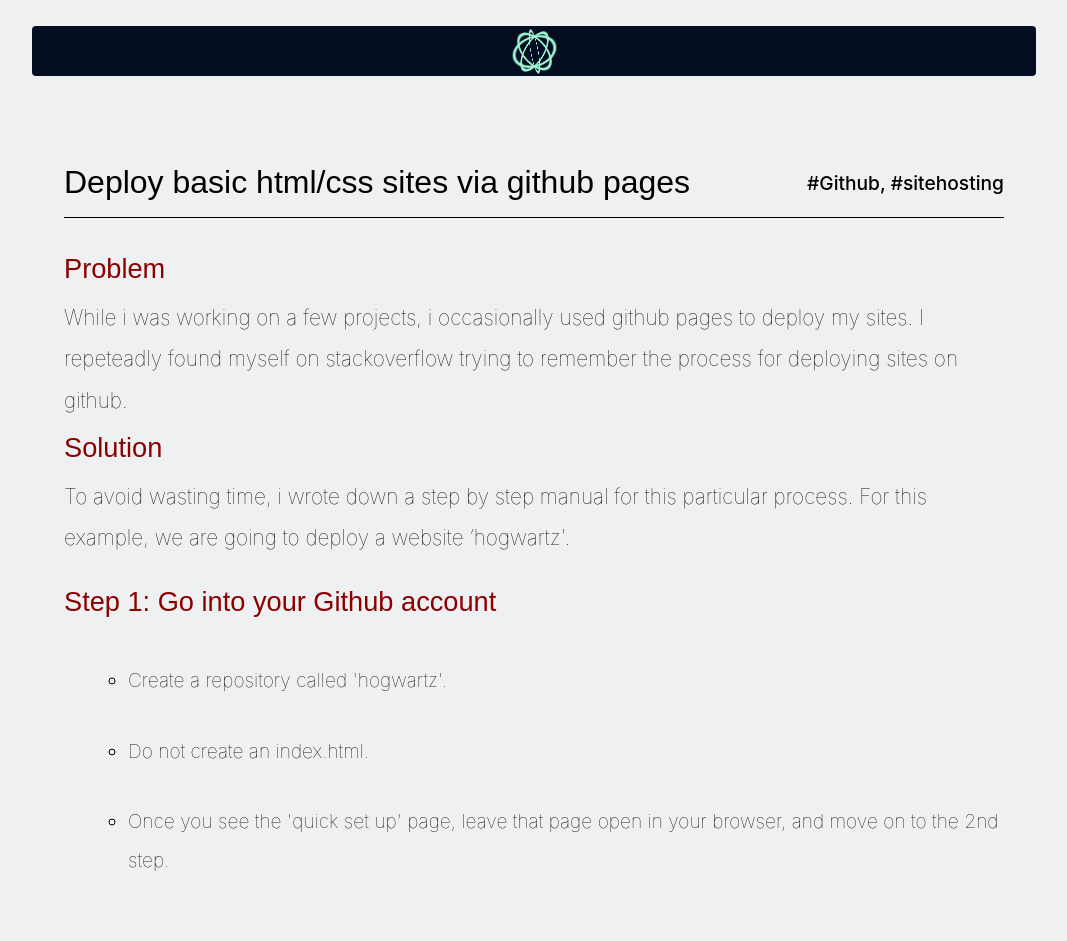
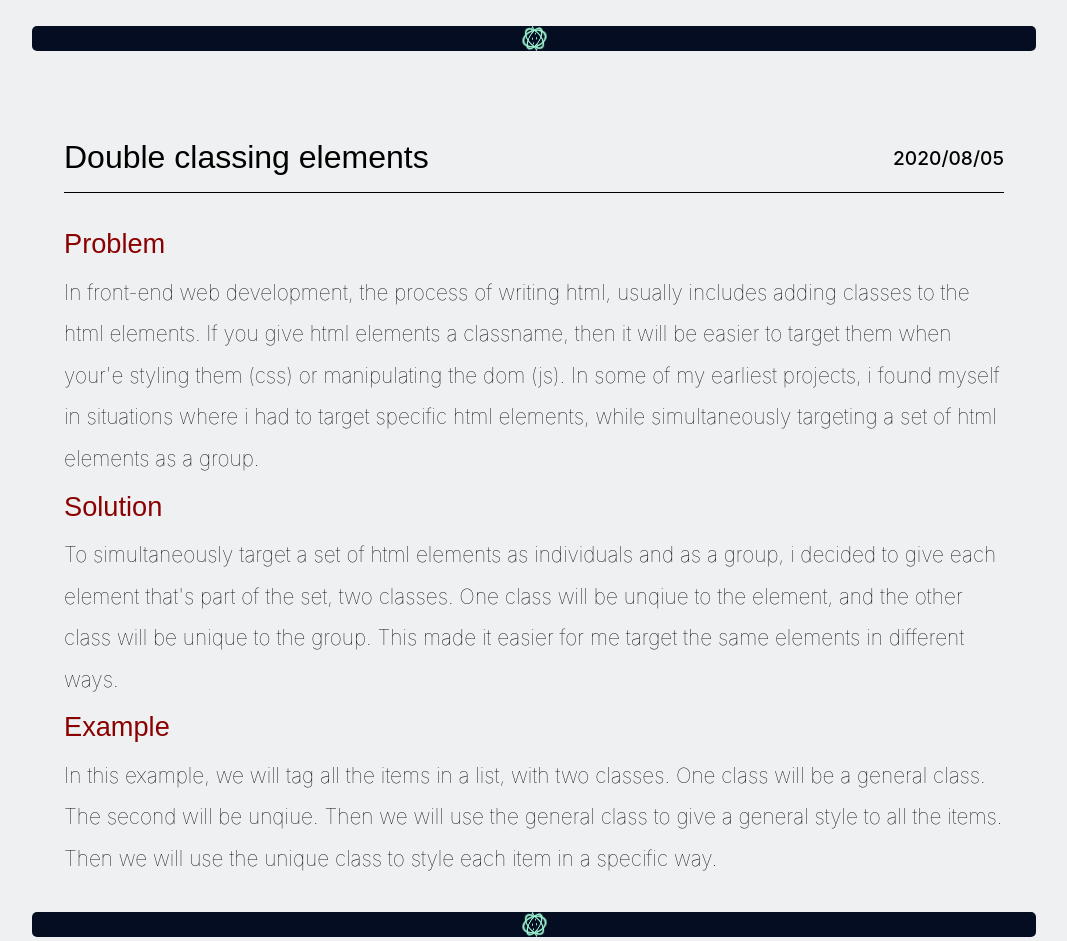
Before and after one commit to Elir-Mahad/oldsibecr, a React (Create React App) app: page /devtips in a window 1280 px wide. Shown: the part 2060-3001 px from the top of the page, without its empty margins (106-1173 px from the left). Built offline with nearby package versions, Linux system fonts and the light colour scheme.

Commit message:
trying to fix the styles for the blogs

```diff
--- a/src/AllBlogs.css
+++ b/src/AllBlogs.css
@@ -114,21 +114,19 @@
 
 .boite {
 	display: flex;
+	align-items: center;
 	flex-direction: column;
-	justify-content: center;
-	align-items: center;
-	align-content: center;
-	height: 50px;
+	height: 25px;
 	background-color: #040d21;
-	border-radius: 4px;
+	border-radius: 5px;
 }
 
 .cercle3 {
 	position: absolute;
 	padding: 0px;
-	width: 45px;
-	height: 45px;
-	border: 3px solid #9ef5d1;
+	width: 25px;
+	height: 25px;
+	border: 2px solid #9ef5d1;
 	border-radius: 50%;
 	background-color: transparent;
 
--- a/src/dev_components/DeployReactSiteGit.js
+++ b/src/dev_components/DeployReactSiteGit.js
@@ -171,6 +171,12 @@
 					</div>
 				</div>
 			</div>
+			<div class="boite">
+				<div class="cercle3"></div>
+				<div class="cercle3"></div>
+				<div class="cercle3"></div>
+				<div class="cercle3"></div>
+			</div>
 		</div>
 	);
 }
--- a/src/dev_components/DevIndex.js
+++ b/src/dev_components/DevIndex.js
@@ -3,12 +3,14 @@
 import "../AllBlogs.css";
 import DeployHtmlSiteGit from "./DeployHtmlSiteGit";
 import DeployReactSiteGit from "./DeployReactSiteGit";
+import DoubleClassing from "./DoubleClassing";
 
 function CpIndex() {
 	return (
 		<section class="blogs">
 			<div class="wrapper">
 				<MarginBlog />
+				<DoubleClassing />
 				<DeployHtmlSiteGit />
 				<DeployReactSiteGit />
 			</div>
--- /dev/null
+++ b/src/dev_components/DoubleClassing.js
@@ -0,0 +1,59 @@
+import React from "react";
+import "../AllBlogs.css";
+
+function DoubleClassing() {
+	return (
+		<div className="blog">
+			<div className="titletag">
+				<h1 className="title">Double classing elements</h1>
+				<h4 className="hashtag">2020/08/05</h4>
+			</div>
+			{/* <!-- collapsible starts --> */}
+			<div className="content">
+				<div className="blogbody">
+					<h2 className="focus focusdifferent">Problem</h2>
+
+					<p>
+						In front-end web development, the process of writing html, usually
+						includes adding classes to the html elements. If you give html
+						elements a classname, then it will be easier to target them when
+						your'e styling them (css) or manipulating the dom (js). In some of
+						my earliest projects, i found myself in situations where i had to
+						target specific html elements, while simultaneously targeting a set
+						of html elements as a group.
+					</p>
+
+					<h2 className="focus">Solution</h2>
+
+					<p>
+						To simultaneously target a set of html elements as individuals and
+						as a group, i decided to give each element that's part of the set,
+						two classes. One class will be unqiue to the element, and the other
+						class will be unique to the group. This made it easier for me target
+						the same elements in different ways.
+					</p>
+
+					<h2 className="focus">Example</h2>
+
+					<p>
+						In this example, we will tag all the items in a list, with two
+						classes. One class will be a general class. The second will be
+						unqiue. Then we will use the general class to give a general style
+						to all the items. Then we will use the unique class to style each
+						item in a specific way.
+					</p>
+
+					{/* <img src="./assets/doubleclassing.png" alt=""> */}
+				</div>
+			</div>
+			<div class="boite">
+				<div class="cercle3"></div>
+				<div class="cercle3"></div>
+				<div class="cercle3"></div>
+				<div class="cercle3"></div>
+			</div>
+		</div>
+	);
+}
+
+export default DoubleClassing;
```
Also changed, not shown: 1 other file (tests, documents, lock files or other folders).
